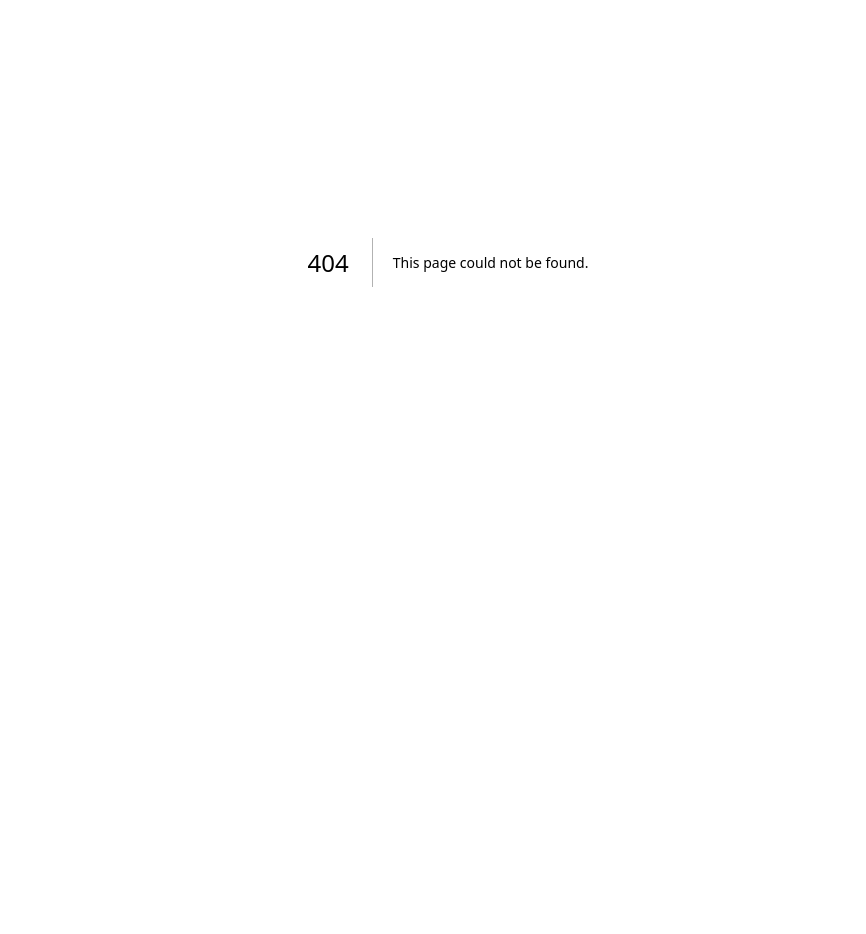
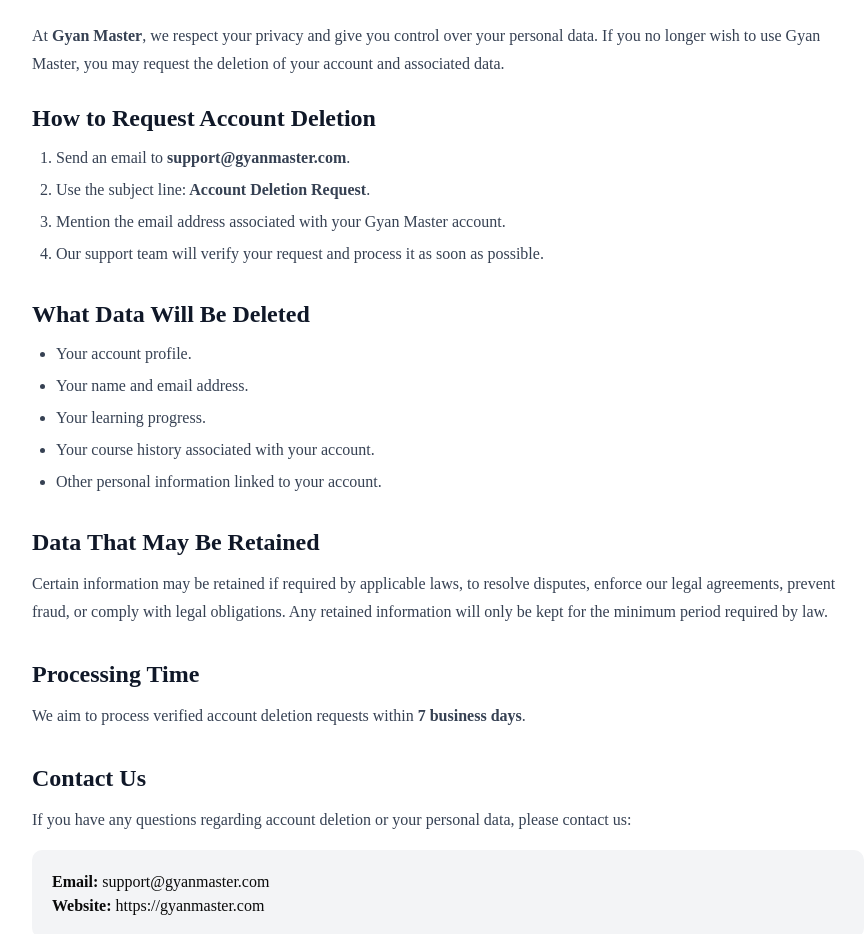
Before and after one commit to shahraza0098/elearning, a Next.js app: page /delete-account in a window 1280 px wide. Before the commit this address had no page. Shown: the part 138-1072 px from the top of the page, without its empty margins (192-1058 px from the left). Before the commit the page ends 800 px from the top, so only its background shows below. Built offline with nearby package versions, Linux system fonts and the light colour scheme.

Commit message:
public page2

```diff
--- /dev/null
+++ b/src/app/(marketing)/(legalpages)/delete-account/page.jsx
@@ -0,0 +1,107 @@
+export const metadata = {
+  title: "Delete Account | Gyan Master",
+  description: "Request deletion of your Gyan Master account and associated data.",
+};
+
+export default function DeleteAccountPage() {
+  return (
+    <main className="min-h-screen bg-gray-50 py-16 px-6">
+      <div className="mx-auto max-w-4xl rounded-xl bg-white p-8 shadow-lg">
+        <h1 className="mb-6 text-4xl font-bold text-gray-900">
+          Delete Your Gyan Master Account
+        </h1>
+
+        <p className="mb-6 text-gray-700 leading-7">
+          At <strong>Gyan Master</strong>, we respect your privacy and give you
+          control over your personal data. If you no longer wish to use Gyan
+          Master, you may request the deletion of your account and associated
+          data.
+        </p>
+
+        <section className="mb-8">
+          <h2 className="mb-3 text-2xl font-semibold text-gray-900">
+            How to Request Account Deletion
+          </h2>
+
+          <ol className="list-decimal space-y-2 pl-6 text-gray-700">
+            <li>Send an email to <strong>support@gyanmaster.com</strong>.</li>
+            <li>
+              Use the subject line:
+              <strong> Account Deletion Request</strong>.
+            </li>
+            <li>
+              Mention the email address associated with your Gyan Master
+              account.
+            </li>
+            <li>
+              Our support team will verify your request and process it as soon
+              as possible.
+            </li>
+          </ol>
+        </section>
+
+        <section className="mb-8">
+          <h2 className="mb-3 text-2xl font-semibold text-gray-900">
+            What Data Will Be Deleted
+          </h2>
+
+          <ul className="list-disc space-y-2 pl-6 text-gray-700">
+            <li>Your account profile.</li>
+            <li>Your name and email address.</li>
+            <li>Your learning progress.</li>
+            <li>Your course history associated with your account.</li>
+            <li>Other personal information linked to your account.</li>
+          </ul>
+        </section>
+
+        <section className="mb-8">
+          <h2 className="mb-3 text-2xl font-semibold text-gray-900">
+            Data That May Be Retained
+          </h2>
+
+          <p className="text-gray-700 leading-7">
+            Certain information may be retained if required by applicable laws,
+            to resolve disputes, enforce our legal agreements, prevent fraud, or
+            comply with legal obligations. Any retained information will only be
+            kept for the minimum period required by law.
+          </p>
+        </section>
+
+        <section className="mb-8">
+          <h2 className="mb-3 text-2xl font-semibold text-gray-900">
+            Processing Time
+          </h2>
+
+          <p className="text-gray-700 leading-7">
+            We aim to process verified account deletion requests within
+            <strong> 7 business days</strong>.
+          </p>
+        </section>
+
+        <section>
+          <h2 className="mb-3 text-2xl font-semibold text-gray-900">
+            Contact Us
+          </h2>
+
+          <p className="text-gray-700 leading-7">
+            If you have any questions regarding account deletion or your
+            personal data, please contact us:
+          </p>
+
+          <div className="mt-4 rounded-lg bg-gray-100 p-5">
+            <p>
+              <strong>Email:</strong> support@gyanmaster.com
+            </p>
+            <p>
+              <strong>Website:</strong> https://gyanmaster.com
+            </p>
+          </div>
+        </section>
+
+        <div className="mt-10 border-t pt-6 text-sm text-gray-500">
+          Last updated: March 2026
+        </div>
+      </div>
+    </main>
+  );
+}
```
